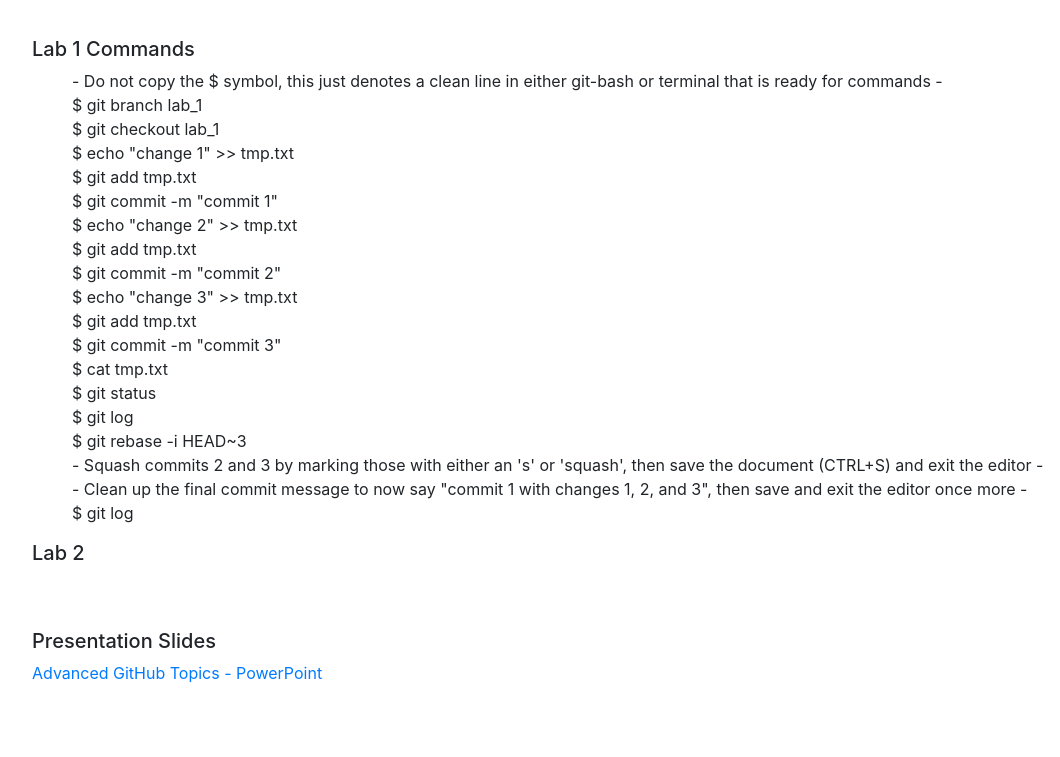
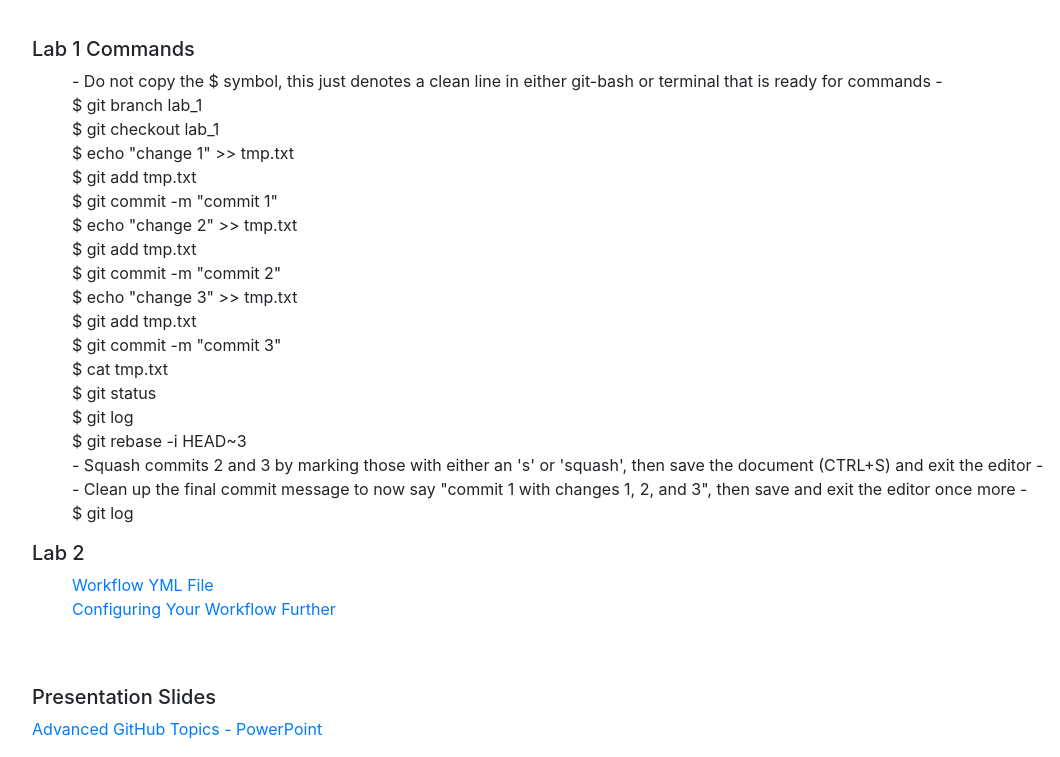
Before and after one commit to onideus/github-101-website, a website: page advanced.html in a window 1280 px wide. Shown: the part 422-1179 px from the top of the page, without its empty margins (53-1113 px from the left). Before the commit the page ends 1123 px from the top, so only its background shows below. Drawn offline with Linux system fonts and the light colour scheme.

Commit message:
Adding slides for Lab 2 and beyond.

```diff
--- a/advanced.html
+++ b/advanced.html
@@ -79,6 +79,8 @@
         </ul>
         <h5>Lab 2</h5>
         <ul class="list-unstyled">
+          <ul><a href="https://github.com/onideus/demo-website/blob/master/.github/workflows/lab2.yml">Workflow YML File</a></ul>
+          <ul><a href="https://help.github.com/en/actions/configuring-and-managing-workflows/configuring-a-workflow">Configuring Your Workflow Further</a></ul>
         </ul>
         <br />
         <br />
```
Also changed, not shown: .github/workflows/secondary.yml (deleted), 1 other file.
